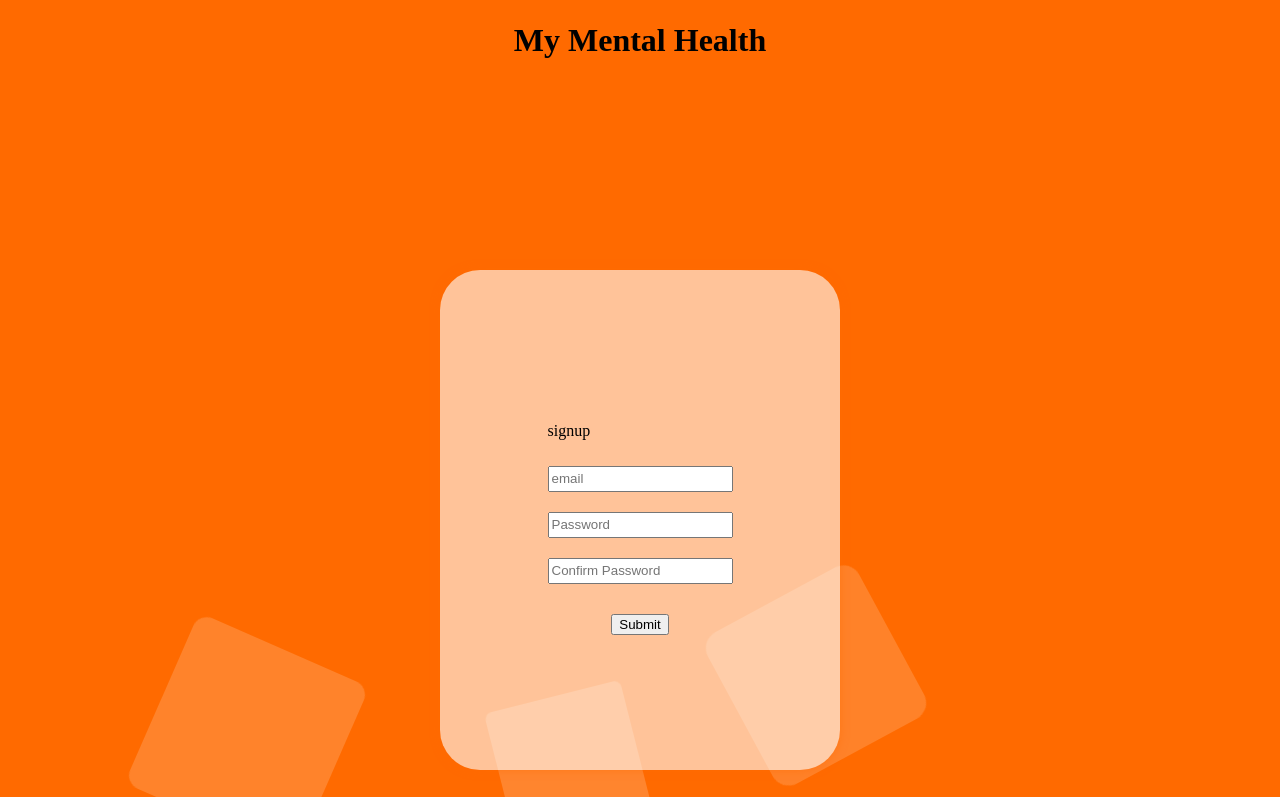
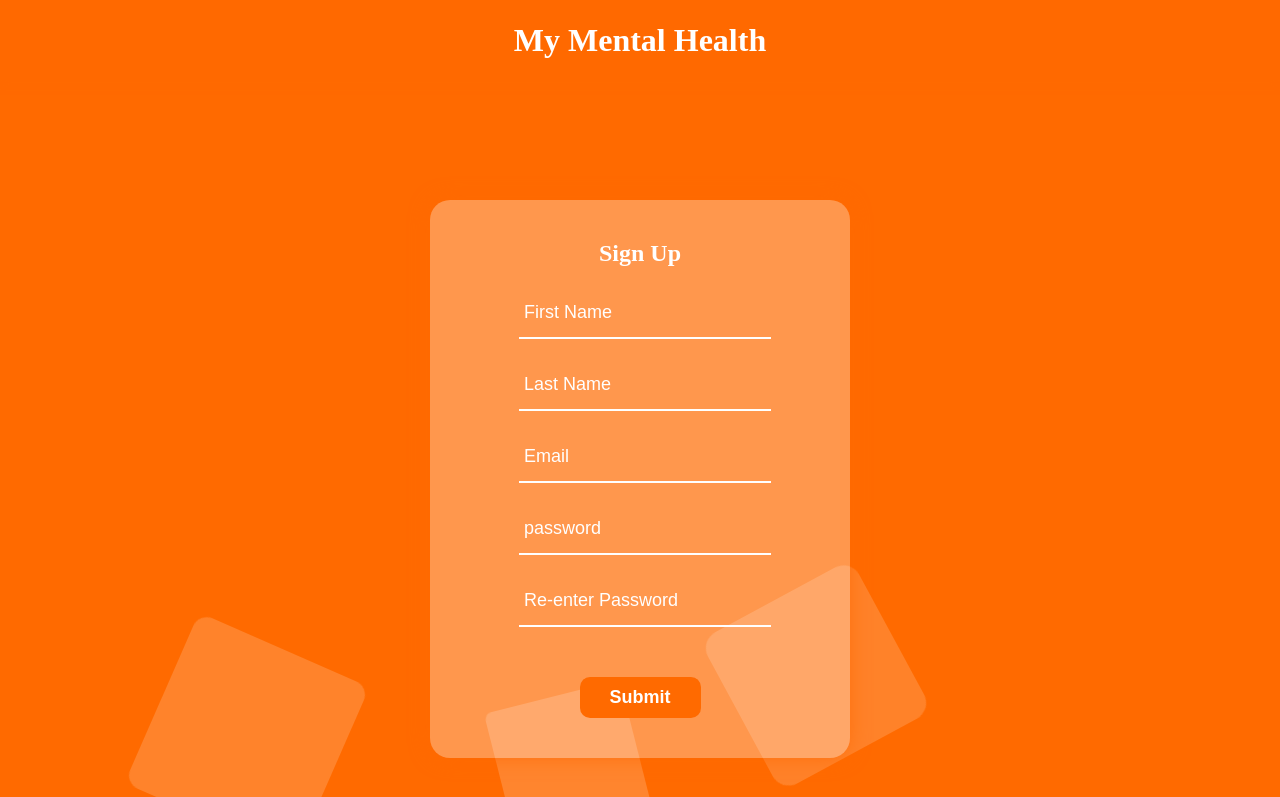
Before and after one commit to HarshithBeta/mymentalhealth, a plain HTML site: page signup.html in a window 1280 px wide. Shown: the top 797 px of the page. Drawn offline with Linux system fonts and the light colour scheme.

Commit message:
Add files via upload

```diff
--- a/signup.html
+++ b/signup.html
@@ -4,7 +4,7 @@
     <meta charset="UTF-8">
     <meta http-equiv="X-UA-Compatible" content="IE=edge">
     <meta name="viewport" content="width=device-width, initial-scale=1.0">
-    <title>sign up</title>
+    <title>signup</title>
     <link rel="stylesheet" href="style.css">
 </head>
 <body>
@@ -30,15 +30,21 @@
         <li></li>
         <li></li>
      </ul>
-    <header>My Mental Health</header>
-    <div class="Form">
-        <div class="signup-input">
-            <p>signup</p>
-        <input type="email" class="input-feild" name="Email" placeholder="email" id="isemail"><br>
-        <input type="password" class="input-feild" name="Password" placeholder="Password" id="ispassword"><br>
-        <input type="password" class="input-feild" name="ConfirmPassword" placeholder="Confirm Password" id="ispassword"><br>
+        <header>My Mental Health</header>
+        <div class="Form">
+        <p class="name">Sign Up</p>
+        <div class="input-data">
+        <input type="text" class="input-feild" name="firstname" placeholder="First Name" id="fname"><br>
+        <input type="text" class="input-feild" name="lastname" placeholder="Last Name" id="lname"><br>
+        <input type="email" class="input-feild" name="email" placeholder="Email" id="isemail"><br>
+        <input type="password" class="input-feild" name="password" placeholder="password" id="ispassword"><br>
+        <input type="password" class="input-feild" name="conPassword" placeholder="Re-enter Password" id="ispassword"><br>
+        <div class="submit-btn">
+            <input type="submit" class="submit" name="submit" value="Submit">
         </div>
-        <input type="submit" class="submit" name="submit">
+        </div>
     </div>
+
+
 </body>
 </html>
--- a/style.css
+++ b/style.css
@@ -189,7 +189,7 @@ body {
     overflow: hidden;
 }
 
-header{
+header {
     font-size: xx-large;
     font-weight: 600;
     position: absolute;
@@ -197,39 +197,39 @@ header{
     left: 0;
     right: 0;
     height: 80px;
-    border-radius: 40px;
+    background-color: rgba(255, 106, 0, 0.6); /* Adjust the alpha channel to set transparency */
+    box-shadow: 0 0 10px rgba(255, 106, 0, 0.5);
     text-align: center;
     display: flex;
     align-items: center;
     justify-content: center;
     z-index: 2;
-}
-.header-bar{
-    border: #ff6a00 solid 2px;
+    color: white; /* Text color */
 }
 .Form {
     display: flex;
     flex-direction: column;
-    align-items: center; /* Center the content horizontally */
-    justify-content: center; /* Center the content vertically */
+    align-items: center;
+    justify-content: center;
     width: 380px;
-    height: 480px;
-    margin: 270px auto; /* Center the form horizontally and add some top margin */
-    background: rgba(255, 255, 255, 0.6); /* Set background color with 60% transparency */
-    padding: 10px;
+    min-height: 200px; /* Set a minimum height for the form */
+    margin: 200px auto;
+    background: rgba(255, 255, 255, 0.3);
+    padding: 20px;
     position: relative;
     z-index: 2;
-    border-radius: 40px;
-    box-shadow: 0 0 10px rgba(255, 106, 0, 0.5);
+    border-radius: 20px;
+    box-shadow: 0 0 20px rgba(255, 106, 0, 0.7);
+    color: white;
 }
 
 .name {
-    margin-top: 20px; /* Adjust the margin for spacing */
+    margin-top: 20px;
     margin-bottom: 10px;
     font-size: x-large;
     font-weight: 600;
+    color: white; /* Text color */
 }
-
 .login-input {
     margin-top: 10px; /* Adjust the margin for spacing */
     margin-left: auto;
@@ -237,18 +237,35 @@ header{
 }
 
 .input-feild {
-    height: 20px;
-    margin: 10px;
-    margin-left: auto;
-    margin-right: auto;
+    height: 40px; /* Increase the input field height for better visibility */
+    width: 100%; /* Make the input fields wider */
+    margin: 10px 0; /* Adjust the margin for spacing */
+    background: transparent; /* Make input fields transparent */
+    border: none;
+    border-bottom: 2px solid white; /* Add white border bottom */
+    color: white; /* Text color */
+    font-size: large; /* Increase font size */
+    padding: 5px; /* Add padding for spacing */
 }
-.submit-btn{
-    display: block;
-    margin-left: auto;
-    margin-right: auto;
+.input-feild::placeholder {
+    color: white;
 }
+
+.submit-btn {
+    text-align: center; /* Center the button horizontally */
+    margin-top: 20px; /* Add margin top to separate it from the inputs */
+}
+
+/* Style for the submit button */
 .submit {
-    margin-top: 20px;
-    margin-left: auto;
-    margin-right: auto;
+    width: 50%;
+    margin: 20px auto; /* Center the button horizontally and add margin */
+    padding: 10px;
+    background-color: #ff6a00;
+    color: white;
+    border: none;
+    border-radius: 10px;
+    cursor: pointer;
+    font-size: large;
+    font-weight: 600;
 }
```
Also changed, not shown: index.html (+1 -1 lines).
